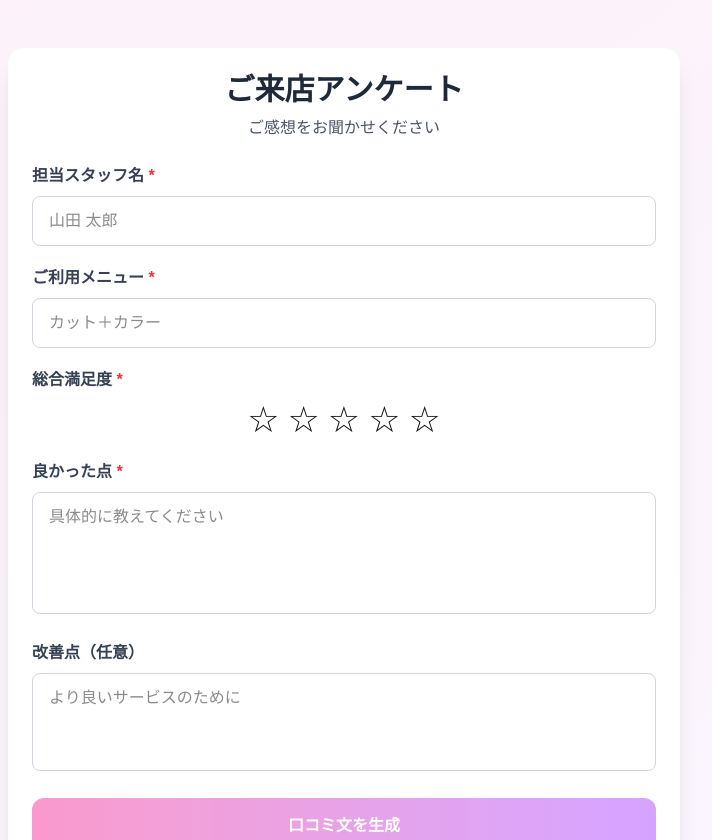
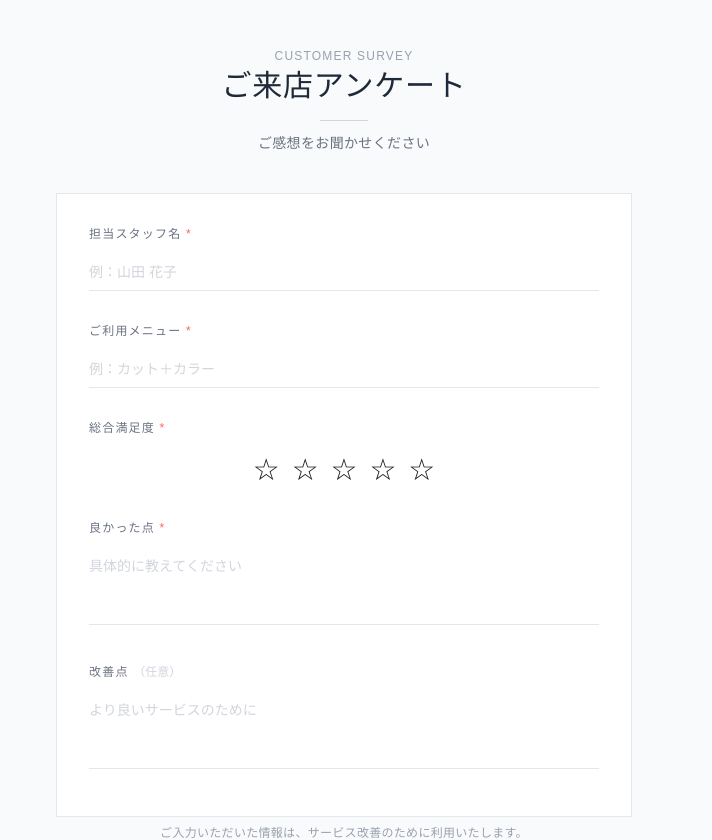
Before and after one commit to s1ros75/salon-review-tool, a Next.js app: page / in a window 1280 px wide. Shown: the top 840 px of the page, without its empty margins (296-1008 px from the left). Built offline with nearby package versions, Linux system fonts and the light colour scheme.

Commit message:
redesign survey form

```diff
--- a/src/app/page.tsx
+++ b/src/app/page.tsx
@@ -18,14 +18,12 @@ export default function Home() {
   const handleSubmit = async (e: React.FormEvent) => {
     e.preventDefault();
     setIsGenerating(true);
-
     try {
       const response = await fetch("/api/generate-review", {
         method: "POST",
         headers: { "Content-Type": "application/json" },
         body: JSON.stringify(formData),
       });
-
       const data = await response.json();
       setGeneratedReview(data.reviewText);
       setShowResult(true);
@@ -38,20 +36,17 @@ export default function Home() {
 
   const handleFinalSubmit = async () => {
     setIsSubmitting(true);
-
     try {
       const response = await fetch("/api/submit-review", {
         method: "POST",
         headers: { "Content-Type": "application/json" },
-        body: JSON.stringify({
-          ...formData,
-          reviewText: generatedReview,
-        }),
+        body: JSON.stringify({ ...formData, reviewText: generatedReview }),
       });
-
       if (response.ok) {
         if (formData.rating >= 4) {
-          // Googleマップへ遷移
+          // クリップボードにコピー
+          await navigator.clipboard.writeText(generatedReview);
+          alert("口コミ文をクリップボードにコピーしました！\nGoogleマップに貼り付けて投稿してください。");
           const googleUrl = process.env.NEXT_PUBLIC_GOOGLE_MAPS_REVIEW_URL || "#";
           window.location.href = googleUrl;
         } else {
@@ -68,148 +63,168 @@ export default function Home() {
 
   if (showResult) {
     return (
-      <div className="min-h-screen bg-gradient-to-br from-pink-50 to-purple-50 p-4">
-        <div className="max-w-2xl mx-auto pt-8">
-          <div className="bg-white rounded-2xl shadow-xl p-6">
-            <h2 className="text-2xl font-bold text-gray-800 mb-4">口コミ文が生成されました</h2>
+      <div className="min-h-screen bg-gray-50 py-12 px-4">
+        <div className="max-w-xl mx-auto">
+          <div className="text-center mb-8">
+            <p className="text-xs tracking-widest text-gray-400 uppercase mb-1">Review</p>
+            <h2 className="text-2xl font-light text-gray-800 tracking-wide">口コミ文が生成されました</h2>
+            <div className="w-12 h-px bg-gray-300 mx-auto mt-4"></div>
+          </div>
 
-            <div className="bg-gray-50 rounded-lg p-4 mb-6">
+          <div className="bg-white border border-gray-200 p-6 mb-6">
             <textarea
               value={generatedReview}
               onChange={(e) => setGeneratedReview(e.target.value)}
-                className="w-full min-h-[150px] p-3 border border-gray-300 rounded-lg resize-none"
+              className="w-full min-h-[150px] p-3 border border-gray-200 resize-none text-gray-700 text-sm leading-relaxed focus:outline-none focus:border-gray-400"
             />
-              <p className="text-sm text-gray-500 mt-2">内容は編集できます</p>
+            <p className="text-xs text-gray-400 mt-2">内容は編集できます</p>
           </div>
 
           {formData.rating >= 4 ? (
             <div>
-                <p className="text-gray-700 mb-4">この内容でGoogleマップに投稿しますか？</p>
+              <p className="text-sm text-gray-600 text-center mb-4">この内容でGoogleマップに投稿しますか？</p>
               <button
                 onClick={handleFinalSubmit}
                 disabled={isSubmitting}
-                  className="w-full bg-blue-600 hover:bg-blue-700 text-white font-bold py-4 px-6 rounded-xl transition disabled:opacity-50"
+                className="w-full bg-gray-800 hover:bg-gray-900 text-white text-sm tracking-widest py-4 transition disabled:opacity-50"
               >
-                  {isSubmitting ? "送信中..." : "Googleマップで投稿する"}
+                {isSubmitting ? "送信中..." : "Googleマップで投稿する ›"}
               </button>
             </div>
           ) : (
             <div>
-                <p className="text-gray-700 mb-4">貴重なご意見をありがとうございます。オーナーに送信しますか？</p>
+              <p className="text-sm text-gray-600 text-center mb-4">
+                貴重なご意見をありがとうございます。オーナーに送信しますか？
+              </p>
               <button
                 onClick={handleFinalSubmit}
                 disabled={isSubmitting}
-                  className="w-full bg-green-600 hover:bg-green-700 text-white font-bold py-4 px-6 rounded-xl transition disabled:opacity-50"
+                className="w-full bg-gray-800 hover:bg-gray-900 text-white text-sm tracking-widest py-4 transition disabled:opacity-50"
               >
-                  {isSubmitting ? "送信中..." : "フィードバックを送信"}
+                {isSubmitting ? "送信中..." : "フィードバックを送信 ›"}
               </button>
             </div>
           )}
 
-            <button onClick={() => setShowResult(false)} className="w-full mt-4 text-gray-600 hover:text-gray-800 py-2">
+          <button
+            onClick={() => setShowResult(false)}
+            className="w-full mt-4 text-sm text-gray-400 hover:text-gray-600 py-2 transition"
+          >
             戻る
           </button>
-          </div>
         </div>
       </div>
     );
   }
 
   return (
-    <div className="min-h-screen bg-gradient-to-br from-pink-50 to-purple-50 p-4">
-      <div className="max-w-2xl mx-auto pt-8">
-        <div className="bg-white rounded-2xl shadow-xl p-6">
-          <h1 className="text-3xl font-bold text-gray-800 mb-2 text-center">ご来店アンケート</h1>
-          <p className="text-gray-600 text-center mb-6">ご感想をお聞かせください</p>
+    <div className="min-h-screen bg-gray-50 py-12 px-4">
+      <div className="max-w-xl mx-auto">
+        {/* ヘッダー */}
+        <div className="text-center mb-10">
+          <p className="text-xs tracking-widest text-gray-400 uppercase mb-1">Customer Survey</p>
+          <h1 className="text-3xl font-light text-gray-800 tracking-wide">ご来店アンケート</h1>
+          <div className="w-12 h-px bg-gray-300 mx-auto mt-4 mb-3"></div>
+          <p className="text-sm text-gray-500 tracking-wide">ご感想をお聞かせください</p>
+        </div>
 
-          <form onSubmit={handleSubmit} className="space-y-5">
+        <form onSubmit={handleSubmit}>
+          <div className="bg-white border border-gray-200 p-8 mb-2">
             {/* 担当スタッフ */}
-            <div>
-              <label className="block text-gray-700 font-semibold mb-2">
-                担当スタッフ名 <span className="text-red-500">*</span>
+            <div className="mb-8">
+              <label className="block text-xs tracking-widest text-gray-500 uppercase mb-3">
+                担当スタッフ名 <span className="text-red-400">*</span>
               </label>
               <input
                 type="text"
                 required
                 value={formData.staffName}
                 onChange={(e) => setFormData({ ...formData, staffName: e.target.value })}
-                className="w-full px-4 py-3 border border-gray-300 rounded-lg focus:ring-2 focus:ring-pink-500 focus:border-transparent"
-                placeholder="山田 太郎"
+                className="w-full px-0 py-2 border-0 border-b border-gray-200 focus:outline-none focus:border-gray-500 text-gray-700 text-sm bg-transparent placeholder-gray-300 transition"
+                placeholder="例：山田 花子"
               />
             </div>
 
             {/* メニュー */}
-            <div>
-              <label className="block text-gray-700 font-semibold mb-2">
-                ご利用メニュー <span className="text-red-500">*</span>
+            <div className="mb-8">
+              <label className="block text-xs tracking-widest text-gray-500 uppercase mb-3">
+                ご利用メニュー <span className="text-red-400">*</span>
               </label>
               <input
                 type="text"
                 required
                 value={formData.menu}
                 onChange={(e) => setFormData({ ...formData, menu: e.target.value })}
-                className="w-full px-4 py-3 border border-gray-300 rounded-lg focus:ring-2 focus:ring-pink-500 focus:border-transparent"
-                placeholder="カット＋カラー"
+                className="w-full px-0 py-2 border-0 border-b border-gray-200 focus:outline-none focus:border-gray-500 text-gray-700 text-sm bg-transparent placeholder-gray-300 transition"
+                placeholder="例：カット＋カラー"
               />
             </div>
 
             {/* 満足度 */}
-            <div>
-              <label className="block text-gray-700 font-semibold mb-2">
-                総合満足度 <span className="text-red-500">*</span>
+            <div className="mb-8">
+              <label className="block text-xs tracking-widest text-gray-500 uppercase mb-4">
+                総合満足度 <span className="text-red-400">*</span>
               </label>
-              <div className="flex gap-2 justify-center">
+              <div className="flex gap-3 justify-center">
                 {[1, 2, 3, 4, 5].map((star) => (
                   <button
                     key={star}
                     type="button"
                     onClick={() => setFormData({ ...formData, rating: star })}
-                    className="text-4xl transition-transform hover:scale-110"
+                    className="text-3xl transition-transform hover:scale-110"
                   >
-                    {star <= formData.rating ? "⭐" : "☆"}
+                    {star <= formData.rating ? "★" : "☆"}
                   </button>
                 ))}
               </div>
-              {formData.rating > 0 && <p className="text-center text-gray-600 mt-2">{formData.rating}/5</p>}
+              {formData.rating > 0 && (
+                <p className="text-center text-xs text-gray-400 mt-2 tracking-widest">{formData.rating} / 5</p>
+              )}
             </div>
 
             {/* 良かった点 */}
-            <div>
-              <label className="block text-gray-700 font-semibold mb-2">
-                良かった点 <span className="text-red-500">*</span>
+            <div className="mb-8">
+              <label className="block text-xs tracking-widest text-gray-500 uppercase mb-3">
+                良かった点 <span className="text-red-400">*</span>
               </label>
               <textarea
                 required
                 value={formData.goodPoints}
                 onChange={(e) => setFormData({ ...formData, goodPoints: e.target.value })}
-                className="w-full px-4 py-3 border border-gray-300 rounded-lg focus:ring-2 focus:ring-pink-500 focus:border-transparent resize-none"
-                rows={4}
+                className="w-full px-0 py-2 border-0 border-b border-gray-200 focus:outline-none focus:border-gray-500 text-gray-700 text-sm bg-transparent placeholder-gray-300 resize-none transition"
+                rows={3}
                 placeholder="具体的に教えてください"
               />
             </div>
 
             {/* 改善点 */}
-            <div>
-              <label className="block text-gray-700 font-semibold mb-2">改善点（任意）</label>
+            <div className="mb-2">
+              <label className="block text-xs tracking-widest text-gray-500 uppercase mb-3">
+                改善点 <span className="text-xs text-gray-300 normal-case tracking-normal">（任意）</span>
+              </label>
               <textarea
                 value={formData.improvements}
                 onChange={(e) => setFormData({ ...formData, improvements: e.target.value })}
-                className="w-full px-4 py-3 border border-gray-300 rounded-lg focus:ring-2 focus:ring-pink-500 focus:border-transparent resize-none"
+                className="w-full px-0 py-2 border-0 border-b border-gray-200 focus:outline-none focus:border-gray-500 text-gray-700 text-sm bg-transparent placeholder-gray-300 resize-none transition"
                 rows={3}
                 placeholder="より良いサービスのために"
               />
             </div>
+          </div>
+
+          <p className="text-xs text-gray-400 text-center mb-6 tracking-wide">
+            ご入力いただいた情報は、サービス改善のために利用いたします。
+          </p>
 
           <button
             type="submit"
             disabled={isGenerating || formData.rating === 0}
-              className="w-full bg-gradient-to-r from-pink-500 to-purple-500 hover:from-pink-600 hover:to-purple-600 text-white font-bold py-4 px-6 rounded-xl transition disabled:opacity-50 disabled:cursor-not-allowed"
+            className="w-full bg-gray-800 hover:bg-gray-900 text-white text-sm tracking-widest py-4 transition disabled:opacity-40 disabled:cursor-not-allowed"
           >
-              {isGenerating ? "生成中..." : "口コミ文を生成"}
+            {isGenerating ? "生成中..." : "口コミ文を生成する ›"}
           </button>
         </form>
       </div>
     </div>
-    </div>
   );
 }
```
Lines whose indentation alone changed are shown as unchanged.
